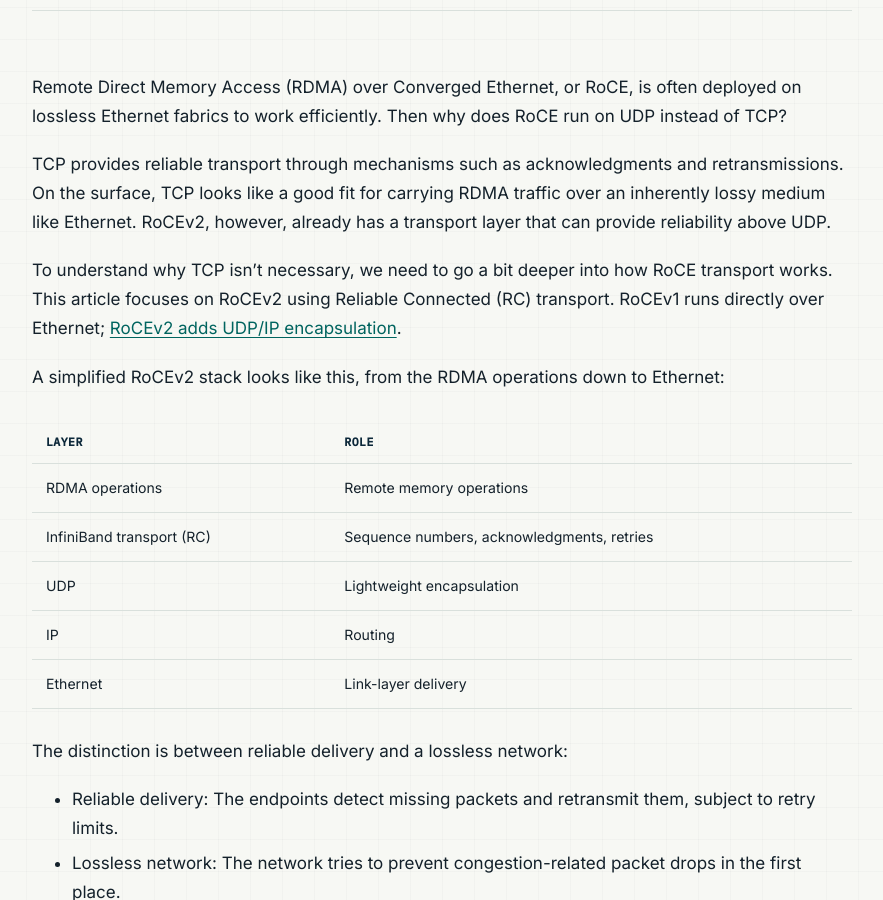
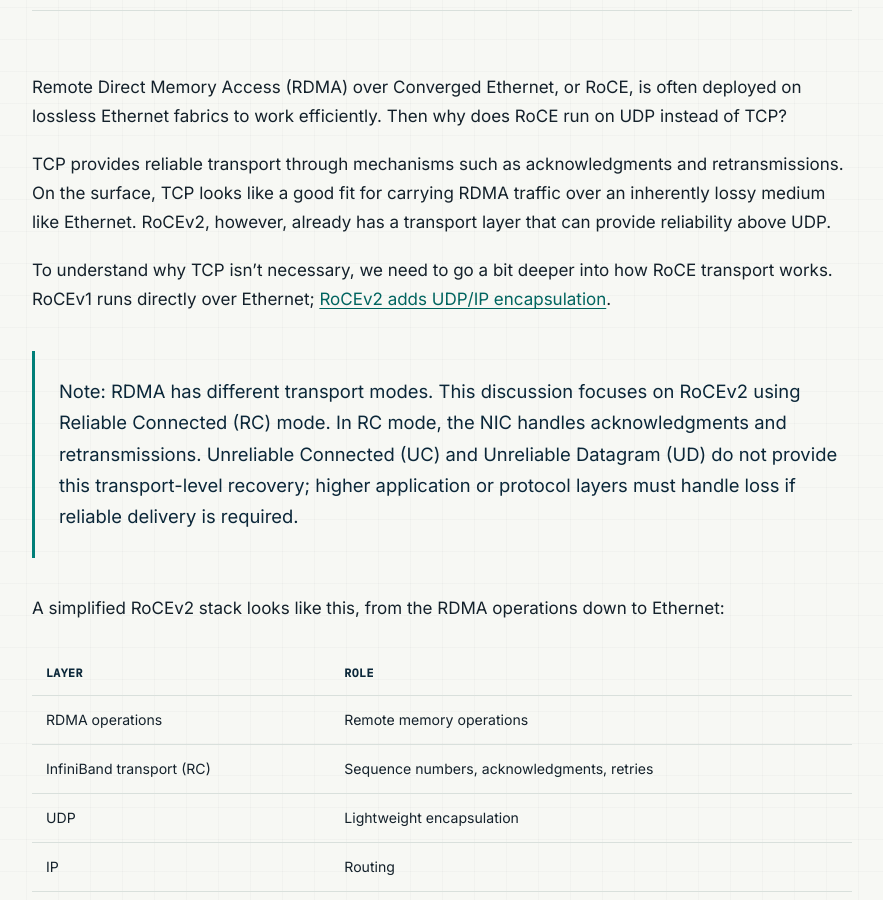
Before and after one commit to karsagar28/karsagar28.github.io, a Jekyll site: the page built from _posts/2026-09-06-why-rocev2-uses-udp-instead-of-tcp.md, in a window 1280 px wide and 900 px high, scrolled down 441 px. Shown: the whole window, without its empty margins (198-1081 px from the left). Built offline with Jekyll 4.4.1, drawn with Linux system fonts in a browser that asks for light colours; comment, search, counter and statistics services are not loaded.

Commit message:
Clarify RC transport scope in RoCEv2 article

```diff
--- a/_posts/2026-09-06-why-rocev2-uses-udp-instead-of-tcp.md
+++ b/_posts/2026-09-06-why-rocev2-uses-udp-instead-of-tcp.md
@@ -14,7 +14,9 @@ Remote Direct Memory Access (RDMA) over Converged Ethernet, or RoCE, is often de
 
 TCP provides reliable transport through mechanisms such as acknowledgments and retransmissions. On the surface, TCP looks like a good fit for carrying RDMA traffic over an inherently lossy medium like Ethernet. RoCEv2, however, already has a transport layer that can provide reliability above UDP.
 
-To understand why TCP isn't necessary, we need to go a bit deeper into how RoCE transport works. This article focuses on RoCEv2 using Reliable Connected (RC) transport. RoCEv1 runs directly over Ethernet; [RoCEv2 adds UDP/IP encapsulation](https://networking-docs.nvidia.com/mlnxofedswum/24010331/rdma-over-converged-ethernet-roce).
+To understand why TCP isn't necessary, we need to go a bit deeper into how RoCE transport works. RoCEv1 runs directly over Ethernet; [RoCEv2 adds UDP/IP encapsulation](https://networking-docs.nvidia.com/mlnxofedswum/24010331/rdma-over-converged-ethernet-roce).
+
+> Note: RDMA has different transport modes. This discussion focuses on RoCEv2 using Reliable Connected (RC) mode. In RC mode, the NIC handles acknowledgments and retransmissions. Unreliable Connected (UC) and Unreliable Datagram (UD) do not provide this transport-level recovery; higher application or protocol layers must handle loss if reliable delivery is required.
 
 A simplified RoCEv2 stack looks like this, from the RDMA operations down to Ethernet:
 
```
